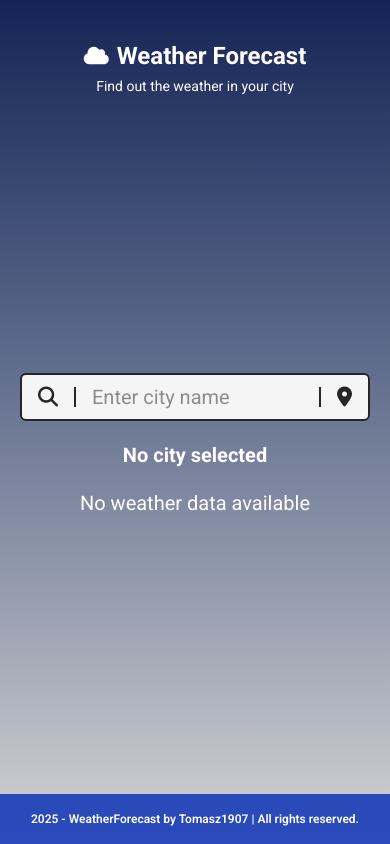
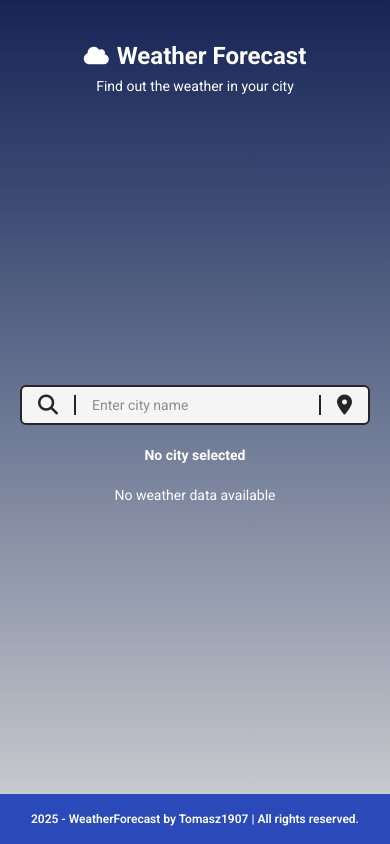
Before and after one commit to Tomasz1907/WeatherForecast, a React (Vite) app: page / in a window 390 px wide. Built offline with nearby package versions, Linux system fonts and the light colour scheme.

Commit message:
fixed responsivness on every page

```diff
--- a/src/App.tsx
+++ b/src/App.tsx
@@ -66,7 +66,11 @@ const App: React.FC = () => {
       <Header />
       <div className="w-full flex flex-col items-center gap-5 p-5">
         <Search handleCityCoords={handleCityCoords} />
-        {error && <div className="text-white font-bold">{error}</div>}
+        {error && (
+          <div className="text-center text-white font-bold text-sm md:text-md">
+            {error}
+          </div>
+        )}
         <CurrentWeather
           weatherData={weatherData}
           getWeatherDescription={getWeatherDescription}
--- a/src/components/CurrentWeather.tsx
+++ b/src/components/CurrentWeather.tsx
@@ -48,7 +48,11 @@ const CurrentWeather: React.FC<CurrentWeatherProps> = ({
   }, []);
 
   if (!weatherData || !weatherData.hourly) {
-    return <div>{getTranslation("noWeatherData")}</div>;
+    return (
+      <div className="w-full text-center text-sm md:text-md">
+        {getTranslation("noWeatherData")}
+      </div>
+    );
   }
 
   const { hourly, hourly_units } = weatherData;
--- a/src/components/Search.tsx
+++ b/src/components/Search.tsx
@@ -146,7 +146,7 @@ const Search: React.FC<SearchProps> = ({ handleCityCoords }) => {
           spellCheck={false}
           onChange={(e) => setCity(e.target.value)}
           placeholder={getTranslation("enterCityName")}
-          className="p-2 outline-0 w-full"
+          className="p-2 outline-0 w-full text-sm md:text-lg"
         />
         <button onClick={handleButtonClick}>
           <i
@@ -159,7 +159,7 @@ const Search: React.FC<SearchProps> = ({ handleCityCoords }) => {
       <ul
         className={`${
           listHidden && "hidden"
-        } w-full md:w-2/3 max-h-50 overflow-y-auto list-none p-2 bg-neutral-100 rounded-md cursor-pointer border-1 flex flex-col`}
+        } w-full md:w-2/3 max-h-50 overflow-y-auto list-none p-2 bg-neutral-100 rounded-md cursor-pointer border-1 flex flex-col text-sm md:text-lg`}
       >
         {cities.map((city, id) => (
           <button
```
